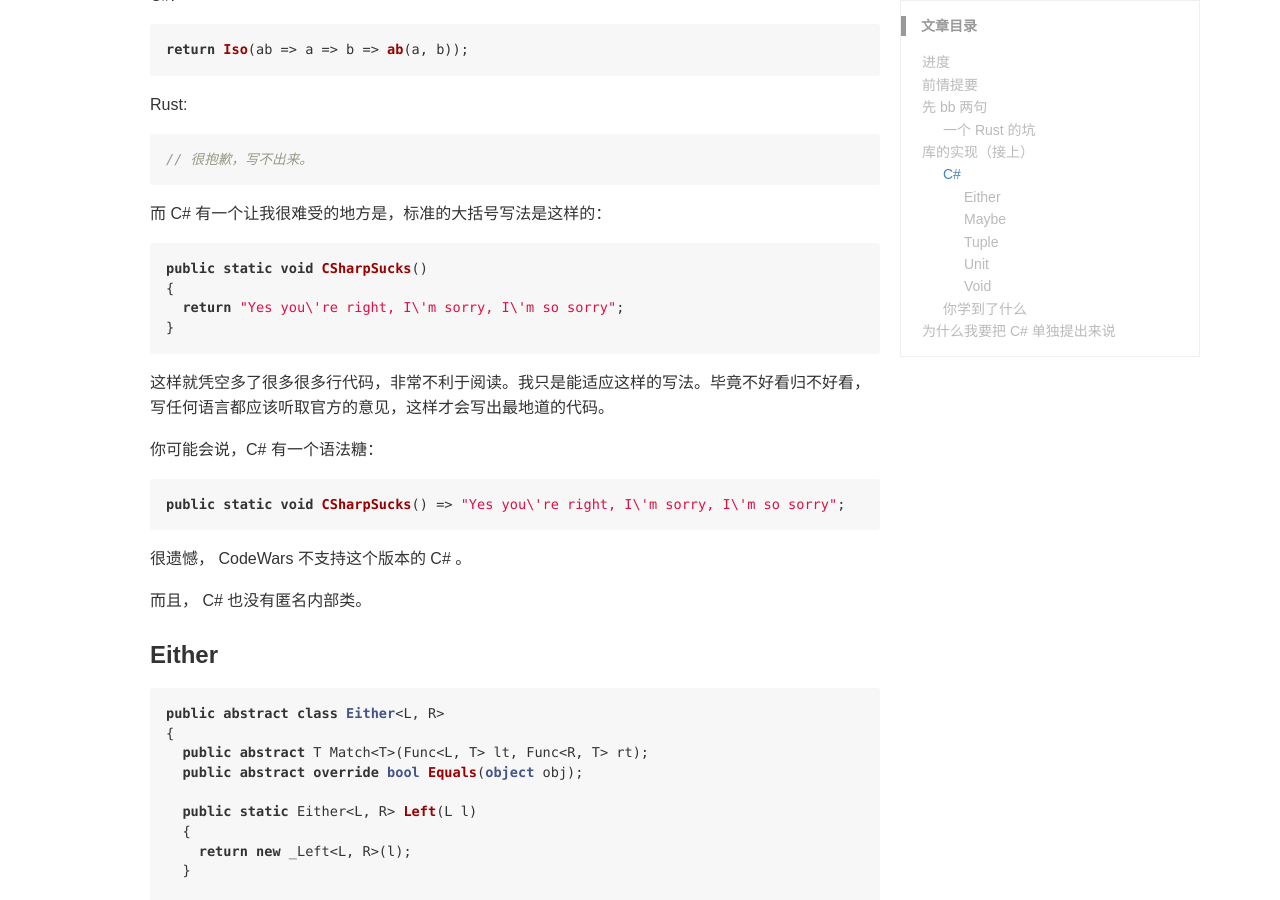
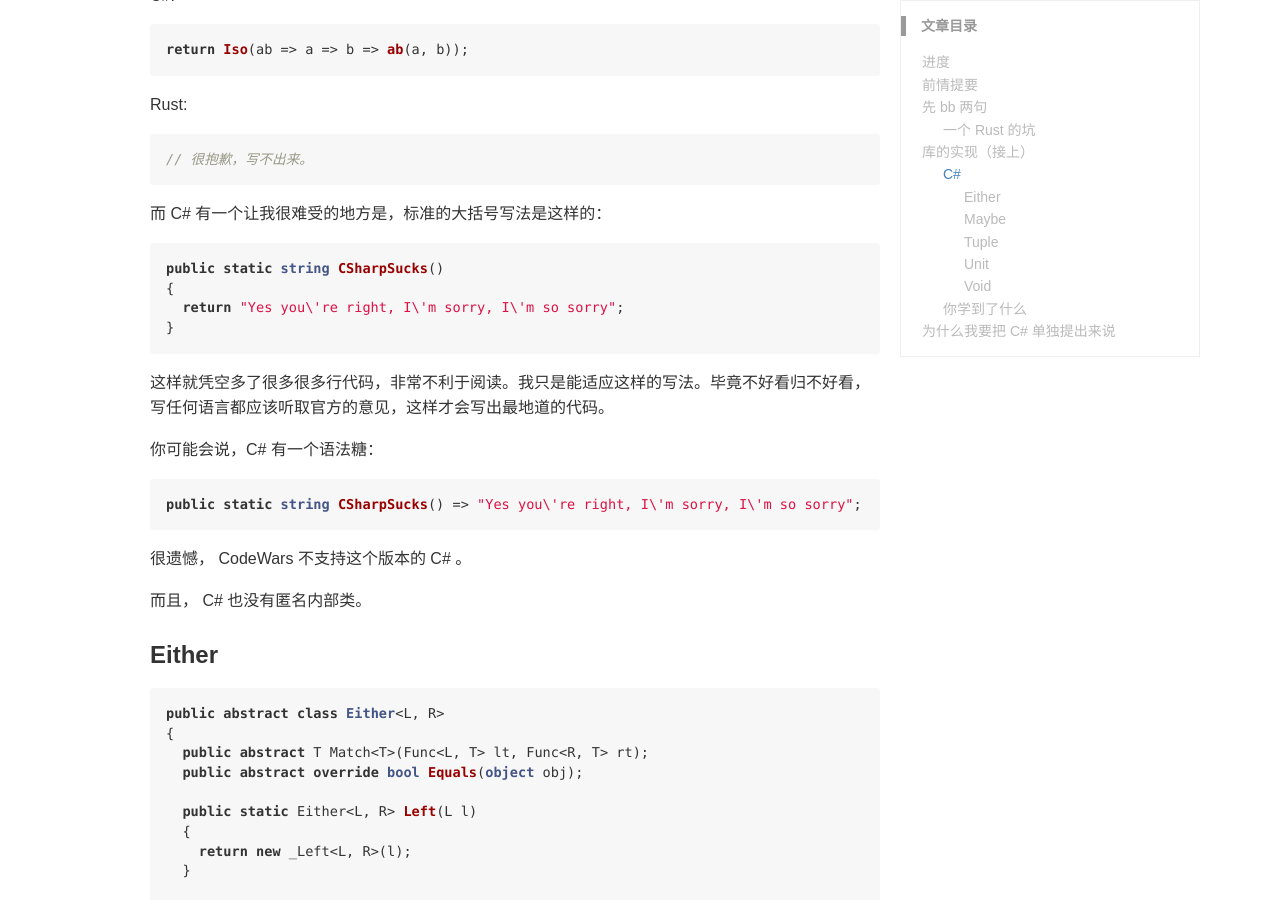
Before and after one commit to anqurvanillapy/ice1000.github.io, a Jekyll site: the page built from _posts/Haskell/2017-7-10-TranslatingHaskell2.md, in a window 1280 px wide and 900 px high, scrolled down 1770 px. Built offline with Jekyll 4.4.1, drawn with Linux system fonts in a browser that asks for light colours.

Commit message:
upupdate some code

````diff
--- a/_posts/Haskell/2017-7-10-TranslatingHaskell2.md
+++ b/_posts/Haskell/2017-7-10-TranslatingHaskell2.md
@@ -71,7 +71,7 @@ Rust:
 而 C\# 有一个让我很难受的地方是，标准的大括号写法是这样的：
 
 ```csharp
-public static void CSharpSucks()
+public static string CSharpSucks()
 {
   return "Yes you\'re right, I\'m sorry, I\'m so sorry";
 }
@@ -83,7 +83,7 @@ public static void CSharpSucks()
 你可能会说，C\# 有一个语法糖：
 
 ```csharp
-public static void CSharpSucks() => "Yes you\'re right, I\'m sorry, I\'m so sorry";
+public static string CSharpSucks() => "Yes you\'re right, I\'m sorry, I\'m so sorry";
 ```
 
 很遗憾， CodeWars 不支持这个版本的 C\# 。
````
